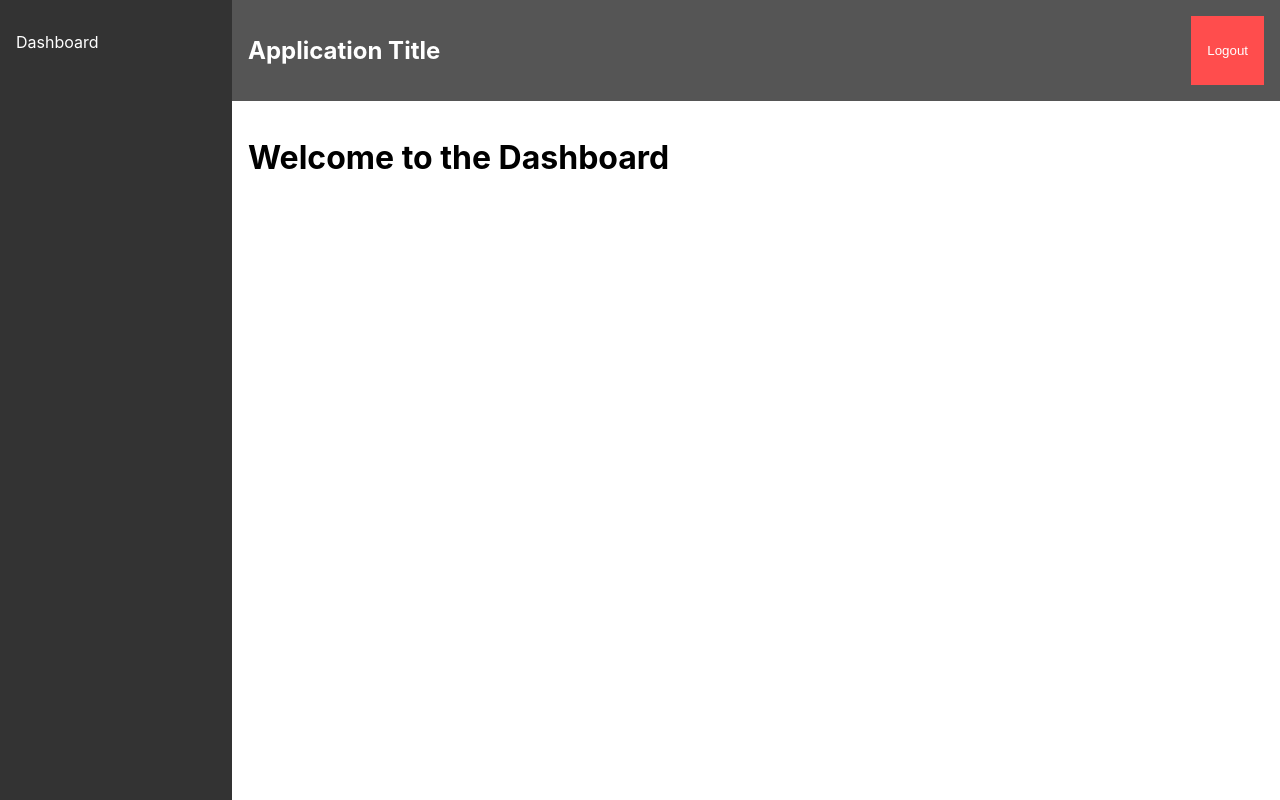
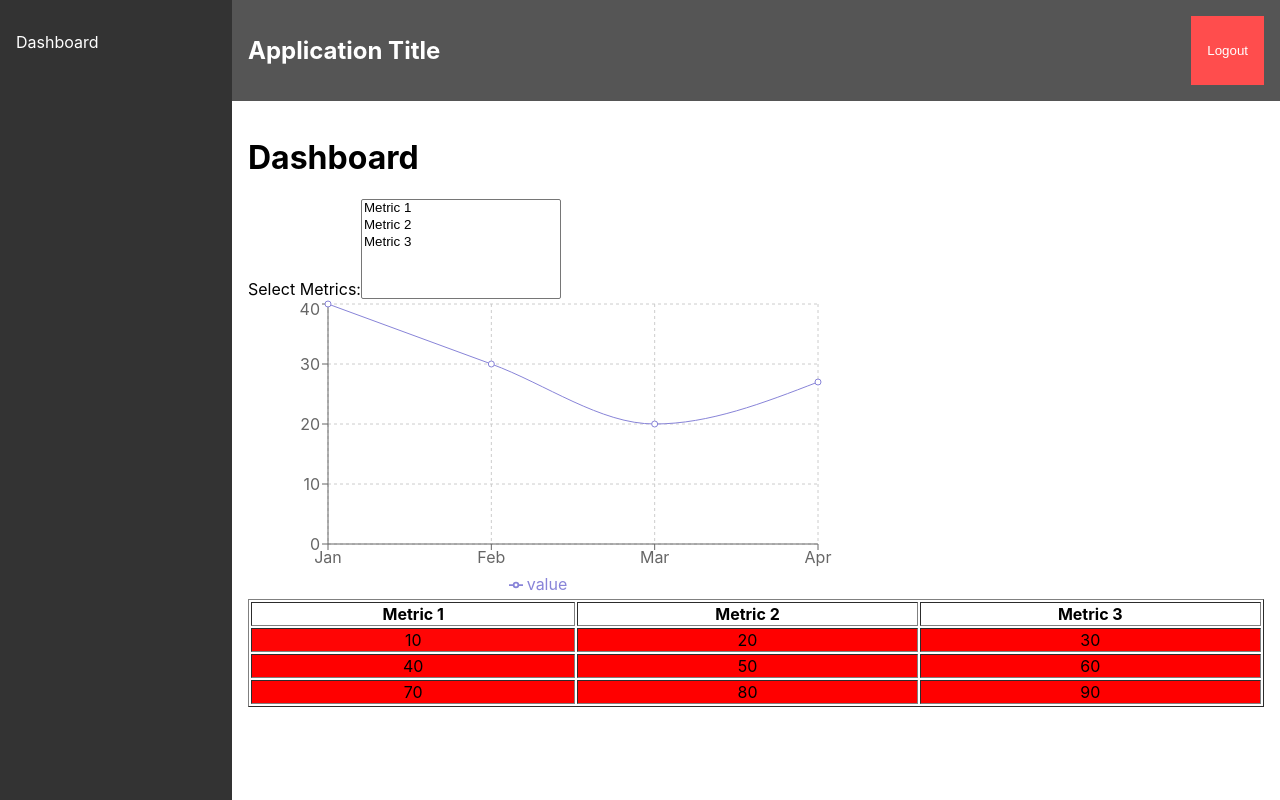
Before and after one commit to Hemanth-Tinku/system-test-assignment, a React (Create React App) app: page /dashboard in a window 1280 px wide. Built offline with nearby package versions, Linux system fonts and the light colour scheme.

Commit message:
added Heat map, performance line chart

```diff
--- /dev/null
+++ b/src/components/HeatMapTable.jsx
@@ -0,0 +1,33 @@
+import React from 'react';
+
+const getColor = (value) => {
+  const intensity = Math.min(255, Math.max(0, 255 - value * 25));
+  return `rgb(255, ${intensity}, ${intensity})`;
+};
+
+const HeatMapTable = ({ data }) => {
+  return (
+    <table border="1" style={{ width: '100%', textAlign: 'center' }}>
+      <thead>
+        <tr>
+          {data.columns.map((col) => (
+            <th key={col}>{col}</th>
+          ))}
+        </tr>
+      </thead>
+      <tbody>
+        {data.rows.map((row, rowIndex) => (
+          <tr key={rowIndex}>
+            {row.map((cell, colIndex) => (
+              <td key={colIndex} style={{ backgroundColor: getColor(cell), color: '#000' }}>
+                {cell}
+              </td>
+            ))}
+          </tr>
+        ))}
+      </tbody>
+    </table>
+  );
+};
+
+export default HeatMapTable;
--- /dev/null
+++ b/src/components/MetricsDropdown.jsx
@@ -0,0 +1,36 @@
+import React, { useState } from 'react';
+
+const MetricsDropdown = ({ metrics, onSelectionChange }) => {
+  const [selectedMetrics, setSelectedMetrics] = useState([]);
+
+  const handleChange = (event) => {
+    const value = event.target.value;
+    const updatedSelection = selectedMetrics.includes(value)
+      ? selectedMetrics.filter((metric) => metric !== value)
+      : [...selectedMetrics, value];
+
+    setSelectedMetrics(updatedSelection);
+    onSelectionChange(updatedSelection);
+  };
+
+  return (
+    <div>
+      <label htmlFor="metrics">Select Metrics:</label>
+      <select
+        id="metrics"
+        multiple
+        value={selectedMetrics}
+        onChange={handleChange}
+        style={{ width: '200px', height: '100px' }}
+      >
+        {metrics.map((metric) => (
+          <option key={metric} value={metric}>
+            {metric}
+          </option>
+        ))}
+      </select>
+    </div>
+  );
+};
+
+export default MetricsDropdown;
--- /dev/null
+++ b/src/components/PerformanceLineChart.jsx
@@ -0,0 +1,22 @@
+import React from 'react';
+import { LineChart, Line, XAxis, YAxis, CartesianGrid, Tooltip, Legend } from 'recharts';
+
+const PerformanceLineChart = ({ data }) => {
+  return (
+    <LineChart
+      width={600}
+      height={300}
+      data={data}
+      margin={{ top: 5, right: 30, left: 20, bottom: 5 }}
+    >
+      <CartesianGrid strokeDasharray="3 3" />
+      <XAxis dataKey="name" />
+      <YAxis />
+      <Tooltip />
+      <Legend />
+      <Line type="monotone" dataKey="value" stroke="#8884d8" activeDot={{ r: 8 }} />
+    </LineChart>
+  );
+};
+
+export default PerformanceLineChart;
--- a/src/pages/Dashboard.jsx
+++ b/src/pages/Dashboard.jsx
@@ -1,12 +1,37 @@
-import React from 'react';
+import React, { useState } from 'react';
 import SidebarAndNavbar from '../components/SidebarAndNavbar';
+import MetricsDropdown from '../components/MetricsDropdown';
+import PerformanceLineChart from '../components/PerformanceLineChart';
+import HeatMapTable from '../components/HeatMapTable';
 
 const Dashboard = () => {
-  return (
-    <SidebarAndNavbar>
-      <h1>Welcome to the Dashboard</h1>
-    </SidebarAndNavbar>
-  );
+    const [selectedMetrics, setSelectedMetrics] = useState([]);
+    const [lineChartData, setLineChartData] = useState([
+        { name: 'Jan', value: 40 },
+        { name: 'Feb', value: 30 },
+        { name: 'Mar', value: 20 },
+        { name: 'Apr', value: 27 },
+    ]);
+    const [heatMapData, setHeatMapData] = useState({
+        columns: ['Metric 1', 'Metric 2', 'Metric 3'],
+        rows: [
+            [10, 20, 30],
+            [40, 50, 60],
+            [70, 80, 90],
+        ],
+    });
+
+    return (
+        <SidebarAndNavbar>
+            <h1>Dashboard</h1>
+            <MetricsDropdown
+                metrics={['Metric 1', 'Metric 2', 'Metric 3']}
+                onSelectionChange={setSelectedMetrics}
+            />
+            <PerformanceLineChart data={lineChartData} />
+            <HeatMapTable data={heatMapData} />
+        </SidebarAndNavbar>
+    );
 };
 
 export default Dashboard;
```
